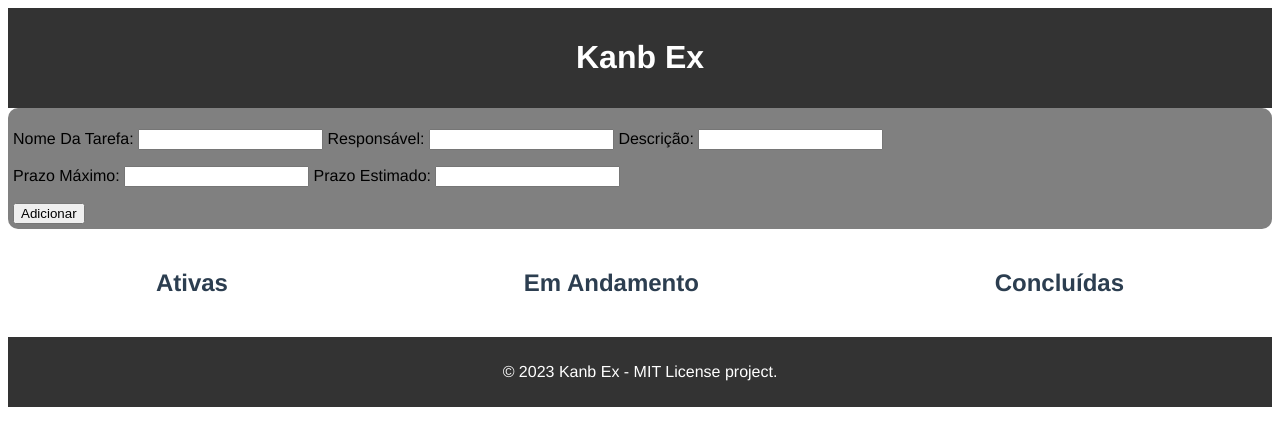
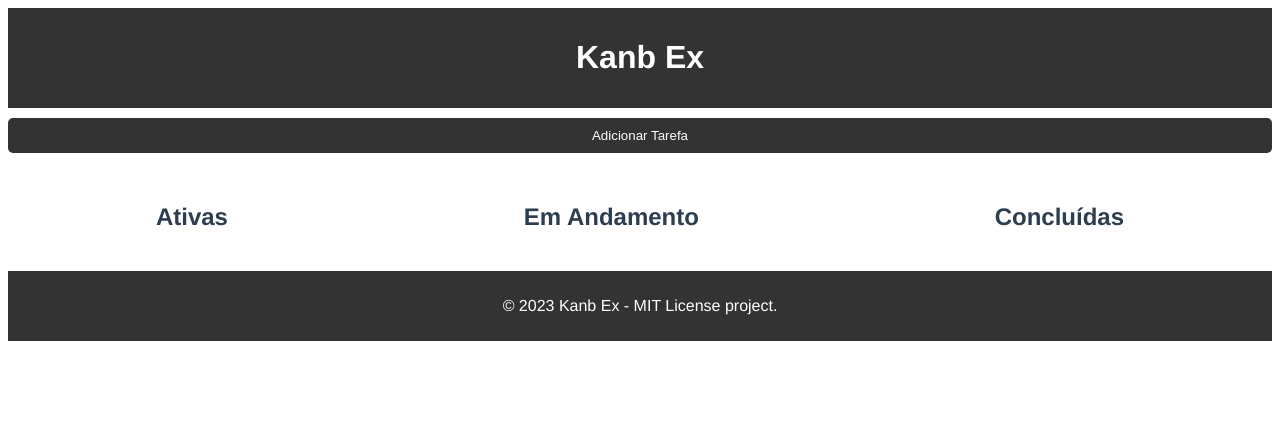
Before and after one commit to Danilo-Js/Kanb-Ex, a Vue app: page / in a window 1280 px wide. Shown: the top 446 px of the page. Built offline with nearby package versions, Linux system fonts and the light colour scheme.

Commit message:
Fix NewTask Style

```diff
--- a/src/components/kanban/NewTask.vue
+++ b/src/components/kanban/NewTask.vue
@@ -1,14 +1,14 @@
 <template>
-  <div class="new-task">
-    <p></p>
-    Nome Da Tarefa: <input v-model="name" type="text" /> Responsável:
-    <input v-model="responsible" type="text" /> Descrição:
-    <input v-model="description" type="text" />
-    <p></p>
-    Prazo Máximo: <input v-model="deadline" type="text" /> Prazo Estimado:
-    <input v-model="estimatedTime" type="text" />
-    <p></p>
-    <button @click="add()">Adicionar</button>
+  <div>
+    <button v-if="!showForm" @click="toggleForm">Adicionar Tarefa</button>
+    <div v-if="showForm" class="new-task">
+      Nome da tarefa <input v-model="name" type="text" /> Responsável
+      <input v-model="responsible" type="text" /> Descrição
+      <input v-model="description" type="text" /> Prazo máximo
+      <input v-model="deadline" type="text" /> Prazo estimado
+      <input v-model="estimatedTime" type="text" />
+      <button @click="add">Adicionar</button>
+    </div>
   </div>
 </template>
 
@@ -16,6 +16,7 @@
 export default {
   data() {
     return {
+      showForm: false,
       name: "",
       responsible: "",
       description: "",
@@ -25,6 +26,9 @@ export default {
     };
   },
   methods: {
+    toggleForm() {
+      this.showForm = !this.showForm;
+    },
     add() {
       if (
         this.name === "" ||
@@ -54,6 +58,7 @@ export default {
           (this.deadline = ""),
           (this.estimatedTime = "");
       }
+      this.toggleForm();
     },
   },
 };
@@ -61,10 +66,64 @@ export default {
 
 <style scoped>
 .new-task {
-  align-content: center;
-  padding: 5px;
+  display: flex;
+  flex-direction: column;
+  align-items: flex-start;
+  padding: 20px;
   border-radius: 10px;
-  background-color: gray;
-  color: black;
+  background-color: #f5f5f5;
+  color: #333;
+  max-width: 500px;
+  margin: 20px auto;
+  box-shadow: 0 2px 5px rgba(0, 0, 0, 0.2);
+}
+
+.new-task input[type="text"] {
+  width: 100%;
+  padding: 10px;
+  margin: 5px 0;
+  border: 1px solid #ddd;
+  border-radius: 5px;
+  box-sizing: border-box;
+}
+
+.new-task button {
+  background-color: #333;
+  color: white;
+  padding: 10px 20px;
+  border: none;
+  border-radius: 5px;
+  cursor: pointer;
+  margin-top: 10px;
+}
+
+.new-task button:hover {
+  background-color: #333;
+}
+
+.new-task label {
+  margin-top: 10px;
+  font-weight: bold;
+}
+
+.new-task p {
+  display: none;
+}
+
+button {
+  background-color: #333;
+  color: white;
+  padding: 10px 20px;
+  border: none;
+  border-radius: 5px;
+  cursor: pointer;
+  margin-top: 10px;
+  margin-bottom: 10px;
+  display: block;
+  width: 100%;
+}
+
+button:hover {
+  background-color: #333;
 }
 </style>
```
